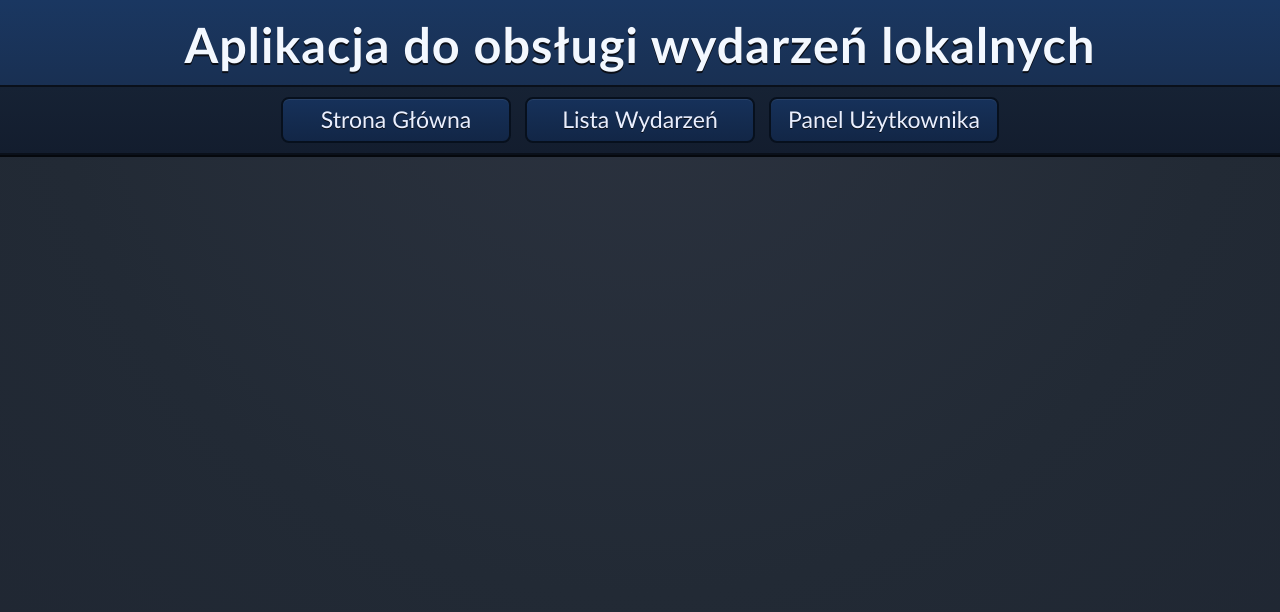
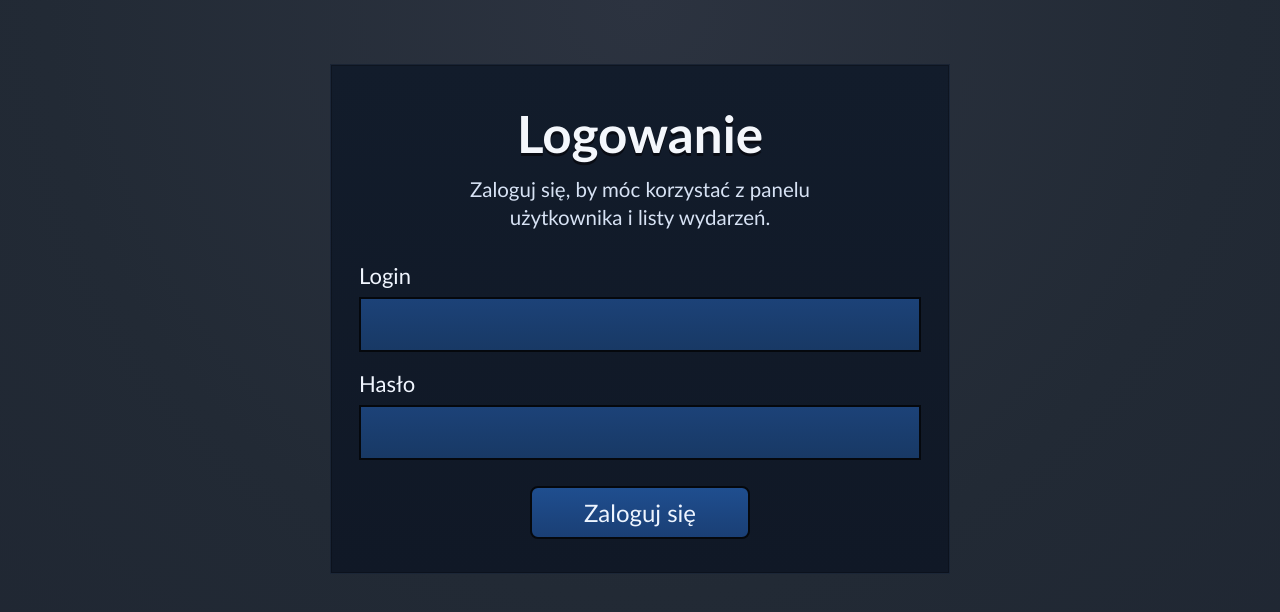
Before and after one commit to TAW-26/TAW-Bartlomiej-Gwozdz_Bartlomiej-Dziedzic, an Angular app in the folder client/: page /login in a window 1280 px wide. Before the commit this address led to /. Shown: the top 612 px of the page. Built offline with nearby package versions, Linux system fonts and the light colour scheme.

Commit message:
dodałem widok logowania

```diff
--- a/client/src/app/app.html
+++ b/client/src/app/app.html
@@ -1,4 +1,4 @@
 <div class="app-shell">
-  <app-header></app-header>
+  <app-header *ngIf="showHeader()"></app-header>
   <router-outlet></router-outlet>
 </div>
--- a/client/src/app/app.routes.ts
+++ b/client/src/app/app.routes.ts
@@ -3,11 +3,16 @@ import { HomeComponent } from './pages/home/home.component';
 import { UserComponent } from './pages/user/user.component';
 import { EventsComponent } from './pages/events/events.component';
 import { EventDetailsComponent } from './pages/event-details/event-details.component';
+import { LoginComponent } from './pages/login/login.component';
 
 export const routes: Routes = [
   {
     path: '',
     component: HomeComponent,
+  },
+  {
+    path: 'login',
+    component: LoginComponent,
   },
   {
     path: 'events',
--- a/client/src/app/app.ts
+++ b/client/src/app/app.ts
@@ -1,11 +1,18 @@
-import { Component } from '@angular/core';
-import { RouterOutlet } from '@angular/router';
+import { CommonModule } from '@angular/common';
+import { Component, inject } from '@angular/core';
+import { Router, RouterOutlet } from '@angular/router';
 import { HeaderComponent } from './components/header/header.component';
 
 @Component({
   selector: 'app-root',
-  imports: [HeaderComponent, RouterOutlet],
+  imports: [CommonModule, HeaderComponent, RouterOutlet],
   templateUrl: './app.html',
   styleUrl: './app.scss',
 })
-export class App {}
+export class App {
+  private readonly router = inject(Router);
+
+  protected showHeader(): boolean {
+    return !this.router.url.startsWith('/login');
+  }
+}
--- a/client/src/app/pages/home/home.component.html
+++ b/client/src/app/pages/home/home.component.html
@@ -4,7 +4,7 @@
 
     <div class="hero-actions">
       <a class="action-btn" routerLink="/events">Przeglądaj wydarzenia</a>
-      <button class="action-btn" type="button">Zaloguj się</button>
+      <a class="action-btn" routerLink="/login">Zaloguj się</a>
       <button class="action-btn" type="button">Zarejestruj się</button>
     </div>
   </section>
--- /dev/null
+++ b/client/src/app/pages/login/login.component.html
@@ -0,0 +1,20 @@
+<main class="login-wrap">
+  <section class="login-panel">
+    <h2>Logowanie</h2>
+    <p class="login-lead">Zaloguj się, by móc korzystać z panelu użytkownika i listy wydarzeń.</p>
+
+    <form class="login-form" [formGroup]="loginForm" (ngSubmit)="submitLogin()">
+      <label class="login-field">
+        <span>Login</span>
+        <input type="text" formControlName="login" autocomplete="username" />
+      </label>
+
+      <label class="login-field">
+        <span>Hasło</span>
+        <input type="password" formControlName="password" autocomplete="current-password" />
+      </label>
+
+      <button class="login-submit" type="submit">Zaloguj się</button>
+    </form>
+  </section>
+</main>
--- /dev/null
+++ b/client/src/app/pages/login/login.component.scss
@@ -0,0 +1,108 @@
+:host {
+  display: block;
+}
+
+.login-wrap {
+  width: 100%;
+  display: grid;
+  place-items: start center;
+  padding: 64px 8px 80px;
+}
+
+.login-panel {
+  width: min(620px, calc(100% - 32px));
+  border: 1px solid rgba(175, 204, 245, 0.06);
+  background: linear-gradient(180deg, #121c2b 0%, #101826 100%);
+  box-shadow: inset 0 0 0 1px rgba(0, 0, 0, 0.25);
+  padding: 40px 28px 34px;
+}
+
+h2 {
+  margin: 0;
+  text-align: center;
+  font-family: 'Trebuchet MS', 'Segoe UI', Tahoma, sans-serif;
+  color: #f4f7fc;
+  font-size: clamp(40px, 4vw, 62px);
+  line-height: 1.12;
+  text-shadow: 0 3px 0 #090c14;
+}
+
+.login-lead {
+  margin: 14px auto 0;
+  max-width: 440px;
+  text-align: center;
+  font-family: 'Trebuchet MS', 'Segoe UI', Tahoma, sans-serif;
+  font-size: clamp(18px, 1.6vw, 24px);
+  line-height: 1.35;
+  color: #d7e2f4;
+}
+
+.login-form {
+  margin-top: 30px;
+  display: grid;
+  gap: 18px;
+}
+
+.login-field {
+  display: grid;
+  gap: 8px;
+}
+
+.login-field span {
+  font-family: 'Trebuchet MS', 'Segoe UI', Tahoma, sans-serif;
+  font-size: 22px;
+  color: #f1f6ff;
+}
+
+.login-field input {
+  width: 100%;
+  box-sizing: border-box;
+  background: linear-gradient(180deg, #1c4278 0%, #183965 100%);
+  border: 2px solid #05080d;
+  color: #eef5ff;
+  font-family: 'Trebuchet MS', 'Segoe UI', Tahoma, sans-serif;
+  font-size: 22px;
+  padding: 12px 14px;
+  outline: none;
+}
+
+.login-field input::placeholder {
+  color: rgba(238, 245, 255, 0.72);
+}
+
+.login-field input:focus {
+  box-shadow: 0 0 0 2px rgba(108, 163, 243, 0.28);
+}
+
+.login-submit {
+  justify-self: center;
+  margin-top: 8px;
+  min-width: 220px;
+  border: 2px solid #05080d;
+  border-radius: 8px;
+  background: linear-gradient(180deg, #1f4e8f 0%, #1a3f75 100%);
+  color: #eef5ff;
+  font-family: 'Trebuchet MS', 'Segoe UI', Tahoma, sans-serif;
+  font-size: 24px;
+  padding: 10px 18px;
+  cursor: pointer;
+}
+
+.login-submit:hover {
+  filter: brightness(1.06);
+}
+
+@media (max-width: 800px) {
+  .login-panel {
+    width: min(620px, calc(100% - 16px));
+    padding: 30px 18px 24px;
+  }
+
+  .login-wrap {
+    padding-top: 40px;
+  }
+
+  .login-submit {
+    width: 100%;
+  }
+}
--- /dev/null
+++ b/client/src/app/pages/login/login.component.ts
@@ -0,0 +1,36 @@
+import { Component } from '@angular/core';
+import { FormControl, FormGroup, ReactiveFormsModule, Validators } from '@angular/forms';
+
+type LoginFormModel = {
+  login: FormControl<string>;
+  password: FormControl<string>;
+};
+
+@Component({
+  selector: 'app-login',
+  standalone: true,
+  imports: [ReactiveFormsModule],
+  templateUrl: './login.component.html',
+  styleUrl: './login.component.scss',
+})
+export class LoginComponent {
+  protected readonly loginForm = new FormGroup<LoginFormModel>({
+    login: new FormControl('', {
+      nonNullable: true,
+      validators: [Validators.required],
+    }),
+    password: new FormControl('', {
+      nonNullable: true,
+      validators: [Validators.required],
+    }),
+  });
+
+  protected submitLogin(): void {
+    if (this.loginForm.invalid) {
+      this.loginForm.markAllAsTouched();
+      return;
+    }
+
+    console.log('Login form submitted:', this.loginForm.getRawValue());
+  }
+}
```
